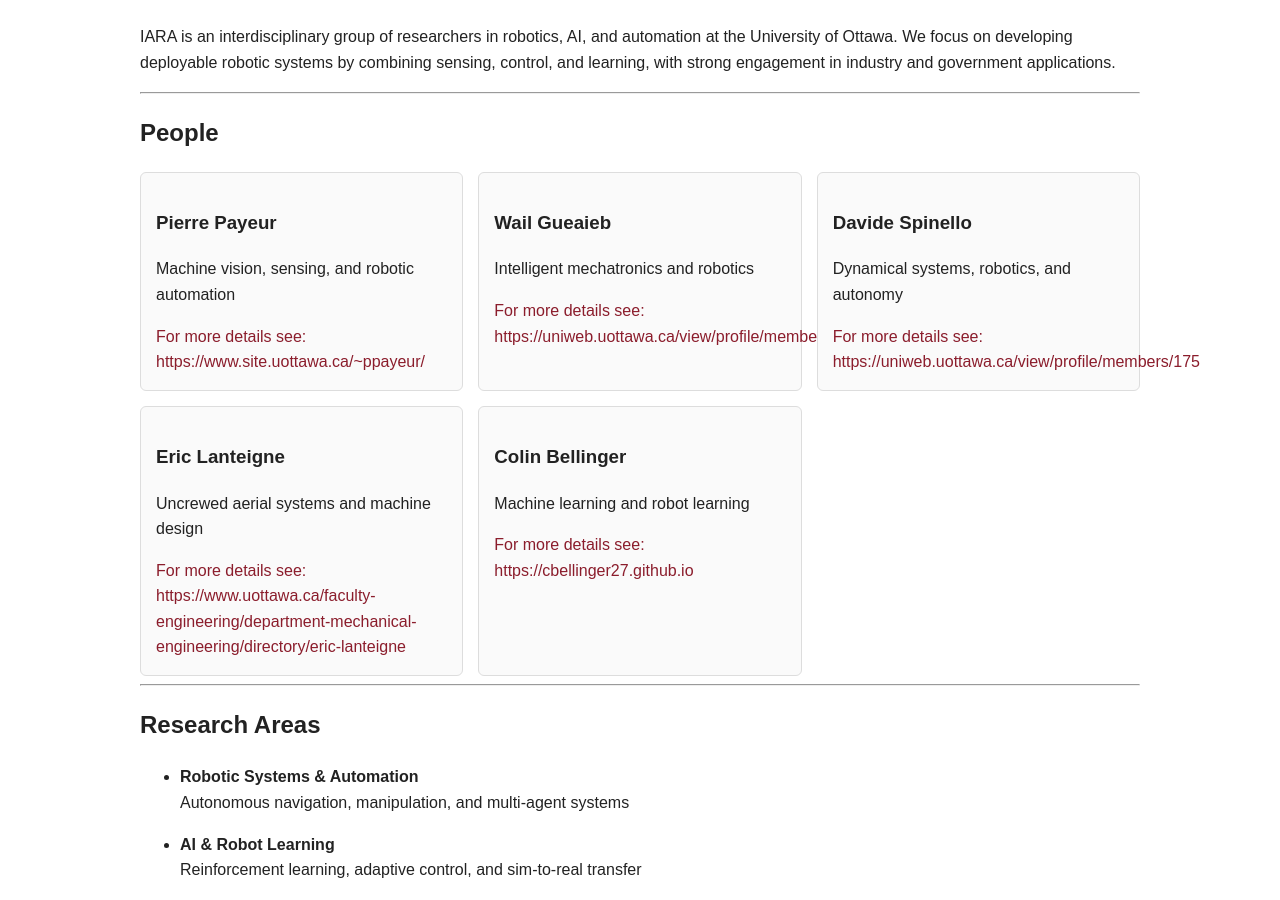
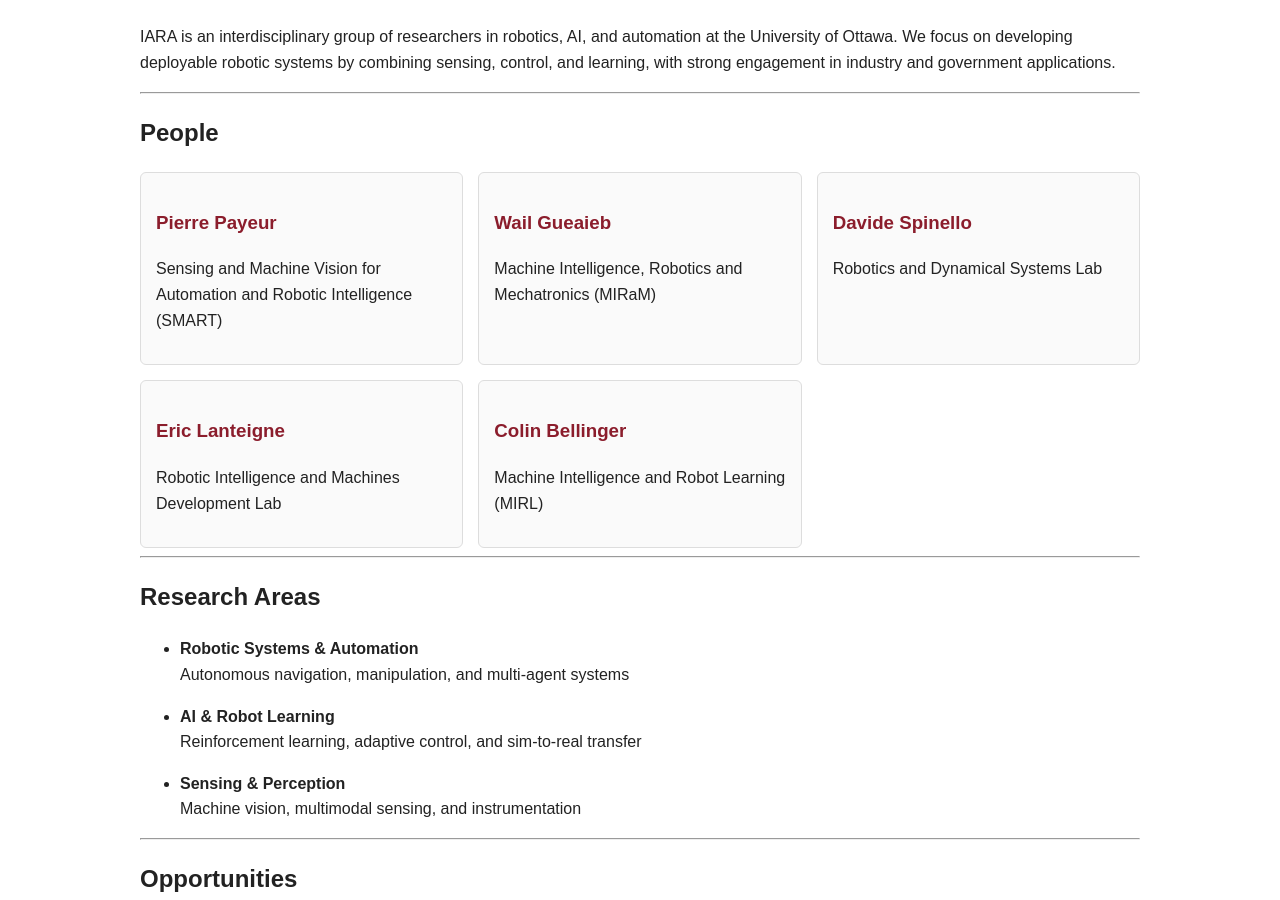
Before and after one commit to iara-lab/iara-site, a Jekyll site: the page built from index.md, in a window 1280 px wide and 900 px high, scrolled down 440 px. Built offline with Jekyll 4.4.1, drawn with Linux system fonts in a browser that asks for light colours.

Commit message:
Add lab information and update links for researchers in the people section

```diff
--- a/_data/pis.yml
+++ b/_data/pis.yml
@@ -1,19 +1,24 @@
 - name: Pierre Payeur
   area: Machine vision, sensing, and robotic automation
+  lab: "Sensing and Machine Vision for Automation and Robotic Intelligence (SMART)"
   url: "https://www.site.uottawa.ca/~ppayeur/"
 
 - name: Wail Gueaieb
   area: Intelligent mechatronics and robotics
+  lab: "Machine Intelligence, Robotics and Mechatronics (MIRaM)"
   url: https://uniweb.uottawa.ca/view/profile/members/197
 
 - name: Davide Spinello
   area: Dynamical systems, robotics, and autonomy
+  lab: "Robotics and Dynamical Systems Lab"
   url: https://uniweb.uottawa.ca/view/profile/members/175
 
 - name: Eric Lanteigne
   area: Uncrewed aerial systems and machine design
+  lab: "Robotic Intelligence and Machines Development Lab"
   url: "https://www.uottawa.ca/faculty-engineering/department-mechanical-engineering/directory/eric-lanteigne"
 
 - name: Colin Bellinger
   area: Machine learning and robot learning
+  lab: "Machine Intelligence and Robot Learning (MIRL)"
   url: "https://cbellinger27.github.io"
--- a/index.md
+++ b/index.md
@@ -21,12 +21,16 @@ IARA is an interdisciplinary group of researchers in robotics, AI, and automatio
 <div class="grid">
 {% for pi in site.data.pis %}
   <div class="card">
-    <h3>{{ pi.name }}</h3>
-    <p>{{ pi.area }}</p>
-    <a>For more details see: {{ pi.url }} </a>
+    <h3>
+      <a href="{{ pi.url }}" target="_blank">
+        {{ pi.name }}
+      </a>
+    </h3>
+    <p>{{ pi.lab }}</p>
   </div>
 {% endfor %}
 </div>
+
 
 ---
 
```
